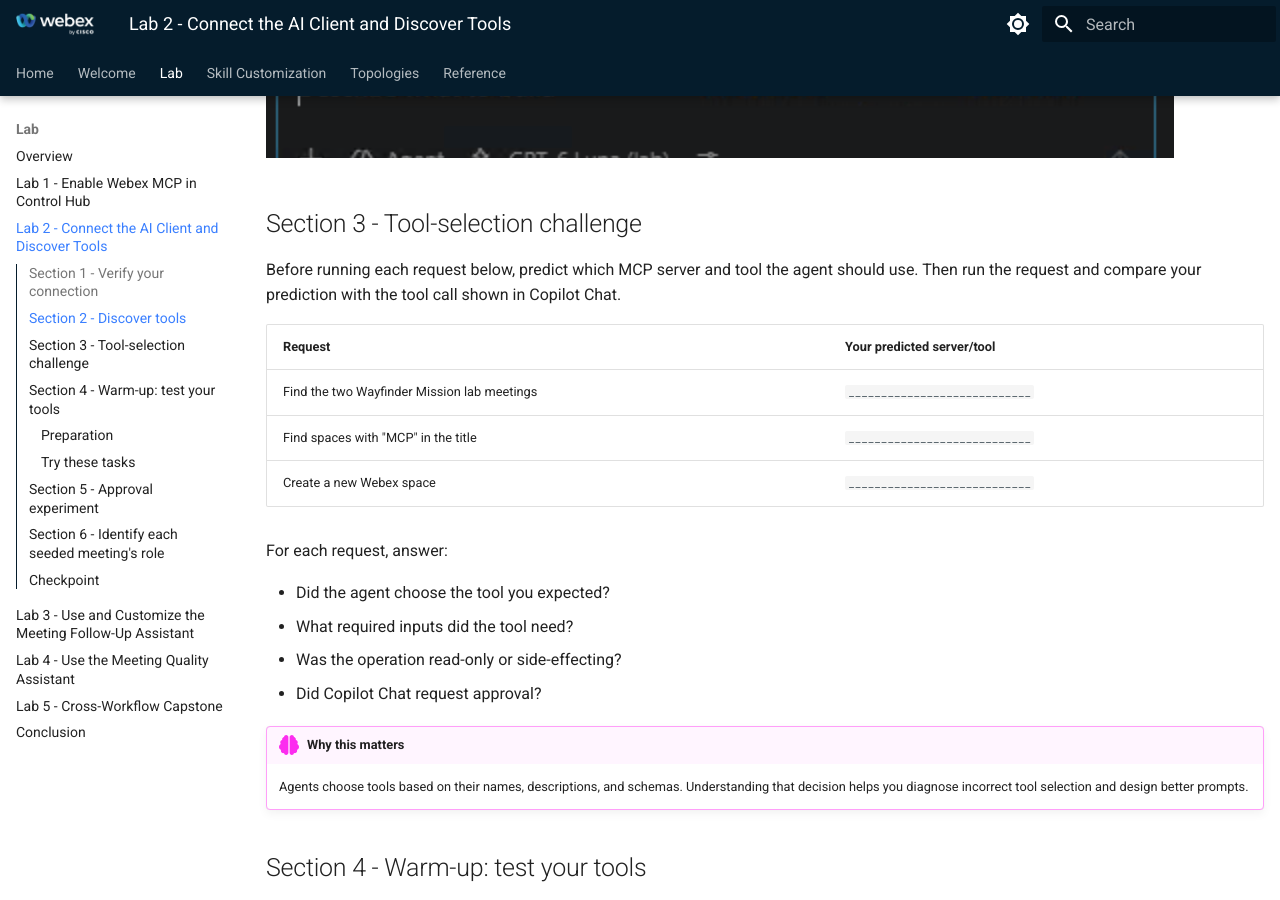
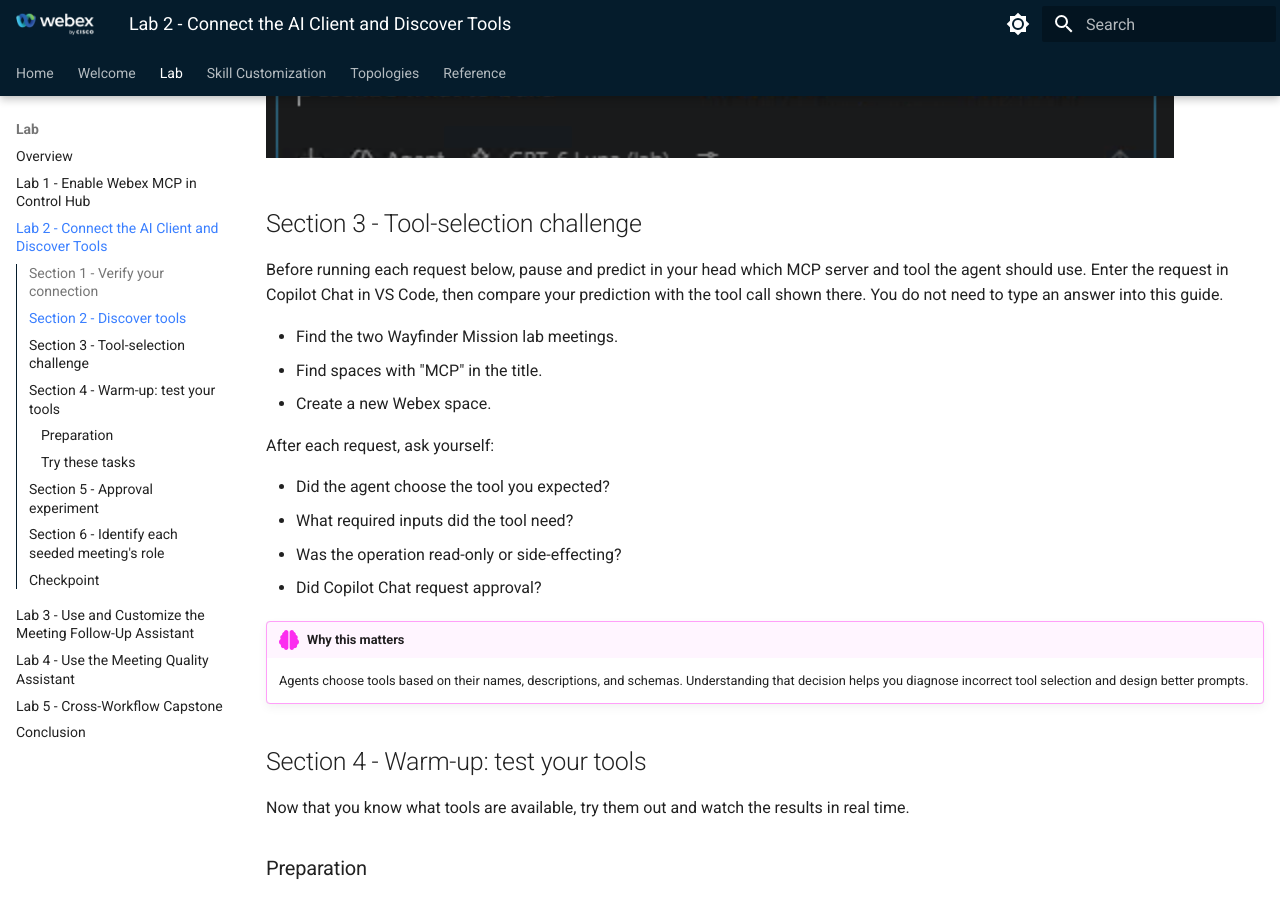
Before and after one commit to WebexOne-MCP-Lab/WebexOne-MCP-Lab.github.io, an MkDocs documentation site: the page built from docs/lab2_connect_discover.md, in a window 1280 px wide and 900 px high, scrolled down 2554 px. Built offline with MkDocs 1.6.1 and Material for MkDocs 9.7.7, drawn with Linux system fonts in a browser that asks for light colours.

Commit message:
Make Lab 2 prediction exercise non-interactive

```diff
--- a/docs/lab2_connect_discover.md
+++ b/docs/lab2_connect_discover.md
@@ -34,15 +34,13 @@
 
 ## Section 3 - Tool-selection challenge
 
-Before running each request below, predict which MCP server and tool the agent should use. Then run the request and compare your prediction with the tool call shown in Copilot Chat.
+Before running each request below, pause and predict in your head which MCP server and tool the agent should use. Enter the request in Copilot Chat in VS Code, then compare your prediction with the tool call shown there. You do not need to type an answer into this guide.
 
-| Request | Your predicted server/tool |
-| ---------------- | ---------------- |
-| Find the two Wayfinder Mission lab meetings | `____________________________` |
-| Find spaces with "MCP" in the title | `____________________________` |
-| Create a new Webex space | `____________________________` |
+- Find the two Wayfinder Mission lab meetings.
+- Find spaces with "MCP" in the title.
+- Create a new Webex space.
 
-For each request, answer:
+After each request, ask yourself:
 
 - Did the agent choose the tool you expected?
 - What required inputs did the tool need?
```
